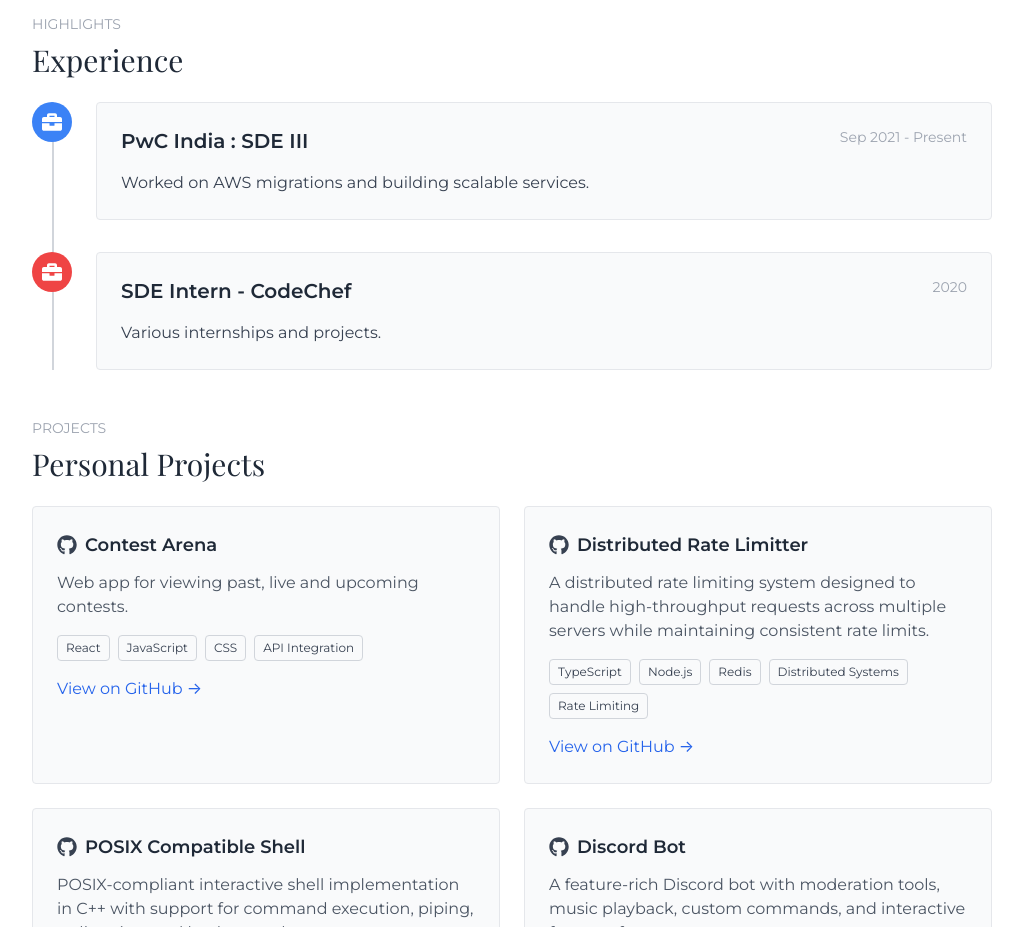
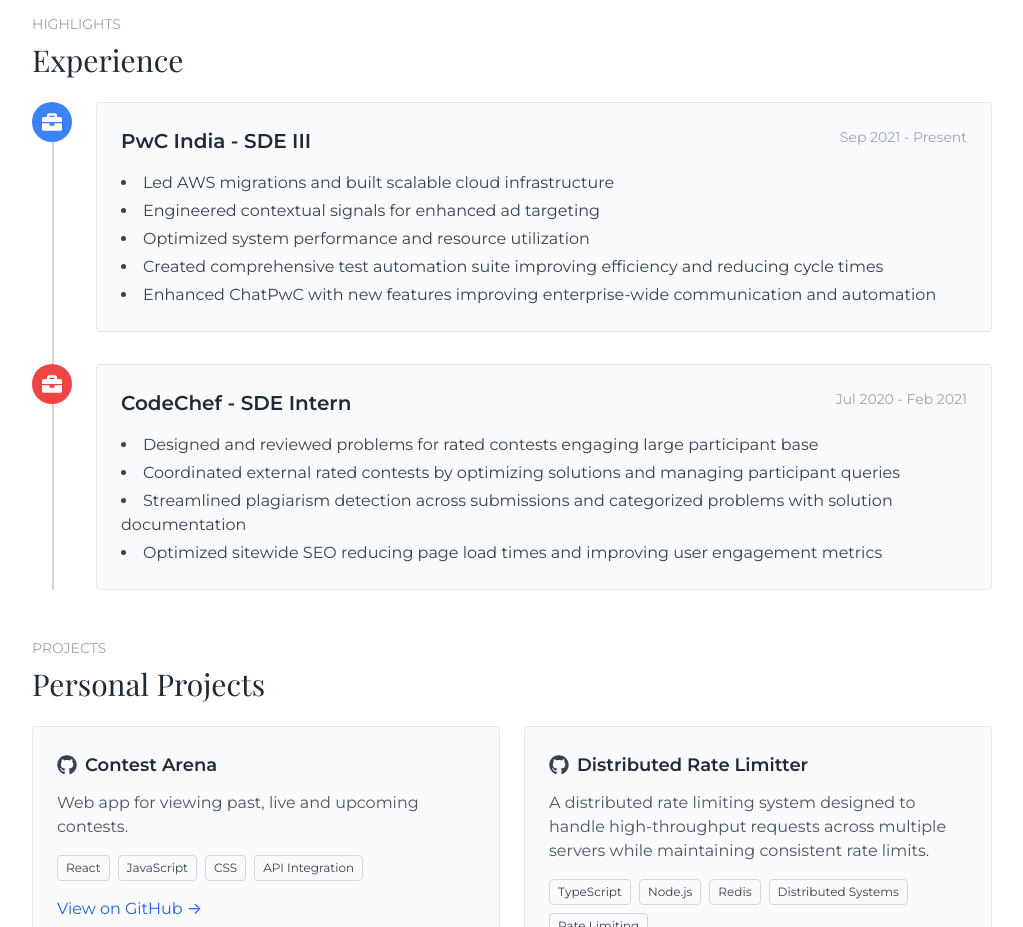
Before and after one commit to anubhav217/Anubhav-Portfolio, a React (Vite) app: page / in a window 1280 px wide. Shown: the part 1620-2547 px from the top of the page, without its empty margins (256-1279 px from the left). Built offline with nearby package versions, Linux system fonts and the light colour scheme.

Commit message:
Experience updated

```diff
--- a/src/components/Experience.jsx
+++ b/src/components/Experience.jsx
@@ -3,8 +3,29 @@
 import { FaBriefcase } from 'react-icons/fa'
 
 const EXP = [
-  { title: 'PwC India : SDE III', date: 'Sep 2021 - Present', details: 'Worked on AWS migrations and building scalable services.', color: 'blue' },
-  { title: 'SDE Intern - CodeChef', date: '2020', details: 'Various internships and projects.', color: 'red' }
+  {
+    title: 'PwC India - SDE III',
+    date: 'Sep 2021 - Present',
+    details: [
+      'Led AWS migrations and built scalable cloud infrastructure',
+      'Engineered contextual signals for enhanced ad targeting',
+      'Optimized system performance and resource utilization',
+      'Created comprehensive test automation suite improving efficiency and reducing cycle times',
+      'Enhanced ChatPwC with new features improving enterprise-wide communication and automation'
+    ],
+    color: 'blue'
+  },
+  {
+    title: 'CodeChef - SDE Intern',
+    date: 'Jul 2020 - Feb 2021',
+    details: [
+      'Designed and reviewed problems for rated contests engaging large participant base',
+      'Coordinated external rated contests by optimizing solutions and managing participant queries',
+      'Streamlined plagiarism detection across submissions and categorized problems with solution documentation',
+      'Optimized sitewide SEO reducing page load times and improving user engagement metrics'
+    ],
+    color: 'red'
+  }
 ]
 
 const colorClasses = {
@@ -67,7 +88,11 @@
                   <h4 className="text-lg sm:text-xl font-semibold dark:text-gray-100">{e.title}</h4>
                   <div className="text-sm text-gray-400 dark:text-gray-400 sm:whitespace-nowrap sm:ml-4">{e.date}</div>
                 </div>
-                <p className="text-sm sm:text-base text-gray-700 dark:text-gray-300 leading-relaxed">{e.details}</p>
+                <ul className="text-sm sm:text-base text-gray-700 dark:text-gray-300 leading-relaxed list-disc list-inside space-y-1">
+                  {Array.isArray(e.details) ? e.details.map((detail, idx) => (
+                    <li key={idx}>{detail}</li>
+                  )) : <li>{e.details}</li>}
+                </ul>
               </motion.div>
             </motion.div>
           ))}
```
Also changed, not shown: 1 other file (tests, documents, lock files or other folders).
